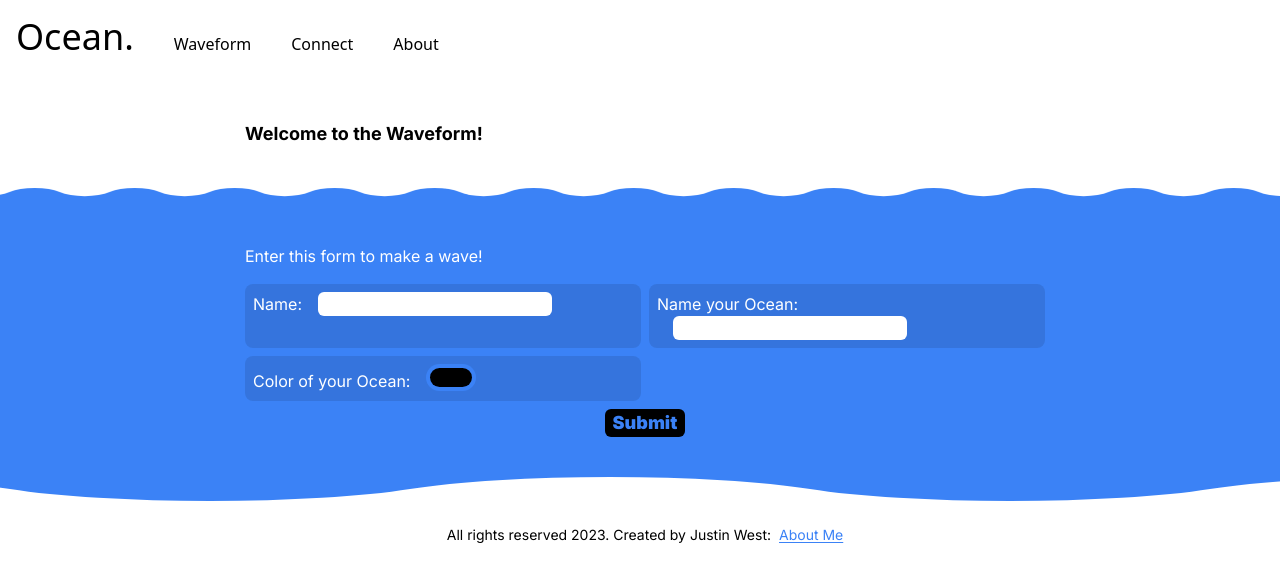
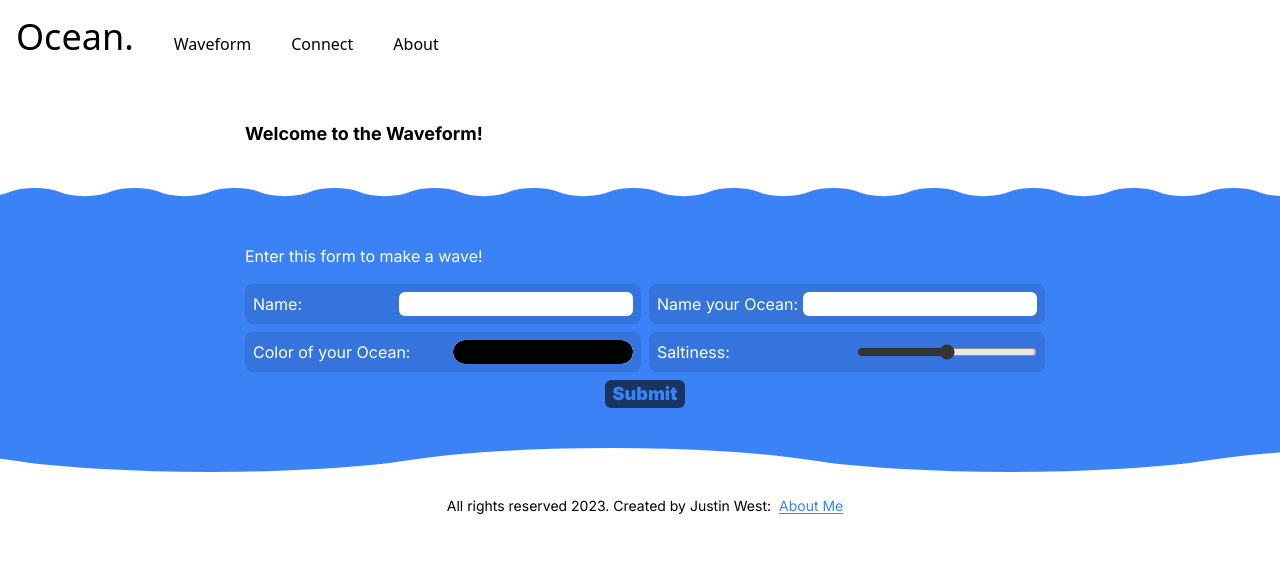
Before and after one commit to Justin-West/Ocean, a Next.js app: page /waveform in a window 1280 px wide. Shown: the top 582 px of the page. Built offline with nearby package versions, Linux system fonts and the light colour scheme.

Commit message:
improvments to waveform page

```diff
--- a/src/app/globals.css
+++ b/src/app/globals.css
@@ -134,6 +134,10 @@ section {
   transform: scale(1);
 }
 
+.bounce:hover {
+  animation: 300ms ease-out forwards bounce;
+}
+
 @keyframes bounce {
   40% {
     transform: rotate(5deg);
@@ -149,4 +153,6 @@ input[type="color"]::-webkit-color-swatch-wrapper {
 input[type="color"]::-webkit-color-swatch {
   border-radius: 10000px;
   border: none;
+  padding: 0;
+  margin: 0;
 }
--- a/src/app/waveform/page.tsx
+++ b/src/app/waveform/page.tsx
@@ -13,31 +13,48 @@ export default function Waveform() {
         <div className="wave-wrapper">
           <p className=" py-4">Enter this form to make a wave!</p>
           <form className=" text-black grid grid-cols-2 gap-2" action="">
-            <div className=" bg-black/10 p-2 rounded-lg">
+            <div className="relative bg-black/10 p-2 rounded-lg">
               <label htmlFor="" className=" text-white">
                 Name:
               </label>
-              <input className=" ml-4 rounded-md" type="text" required />
+              <input
+                className="absolute ml-auto rounded-md right-2"
+                type="text"
+                required
+              />
             </div>
 
-            <div className=" bg-black/10 p-2 rounded-lg">
+            <div className="relative bg-black/10 p-2 rounded-lg">
               <label htmlFor="" className=" text-white">
                 Name your Ocean:
               </label>
-              <input className=" ml-4 rounded-md" type="text" />
+              <input
+                className=" absolute ml-auto rounded-md right-2"
+                type="text"
+                required
+              />
             </div>
-            <div className=" bg-black/10 p-2 rounded-lg">
+            <div className="relative bg-black/10 p-2 rounded-lg">
               <label htmlFor="" className=" text-white">
                 Color of your Ocean:
               </label>
               <input
-                className=" ml-4 rounded-full bg-blue-500 p-1"
+                className="absolute ml-auto h-[24px] rounded-full w-[180px] right-2"
                 type="color"
                 name=""
                 id=""
               />
             </div>
-            <div className=" bg-black text-lg font-black px-2 rounded-md col-span-2 mx-auto w-max text-blue-500">
+            <div className="relative bg-black/10 p-2 rounded-lg">
+              <label htmlFor="" className=" text-white">
+                Saltiness:
+              </label>
+              <input
+                className=" brightness-75 contrast-200 saturate-0 absolute ml-auto rounded-md right-2 h-[24px] w-[180px]"
+                type="range"
+              />
+            </div>
+            <div className="bounce bg-black/60 text-lg font-black px-2 rounded-md col-span-2 mx-auto w-max text-blue-500 hover:bg-black hover:text-white transition-colors ">
               <input type="submit" value="Submit"></input>
             </div>
           </form>
```
